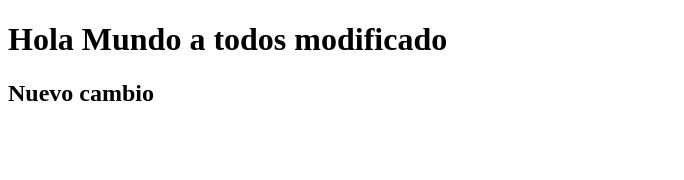
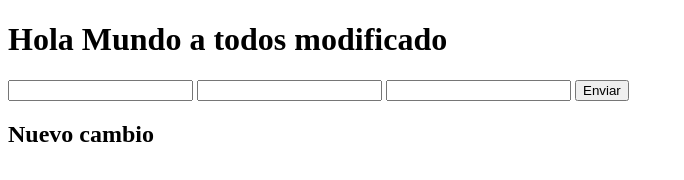
Before and after one commit to roquecontreras95/hello-world-git, a plain HTML site: page index.html in a window 1280 px wide. Shown: the whole page, without its empty margins (0-684 px from the left). Drawn offline with Linux system fonts and the light colour scheme.

Commit message:
cambio 2

```diff
--- a/index.html
+++ b/index.html
@@ -8,7 +8,10 @@
 </head>
 <body>
     <h1>Hola Mundo a todos modificado</h1>
-
+    <input type="number" name="Name1" id="Name1">
+    <input type="text" name="Name2" id="Name2">
+    <input type="number" name="edad" id="edad">
+    <input type="button" value="Enviar">
     <h2>Nuevo cambio</h2>
 </body>
 </html>
```
